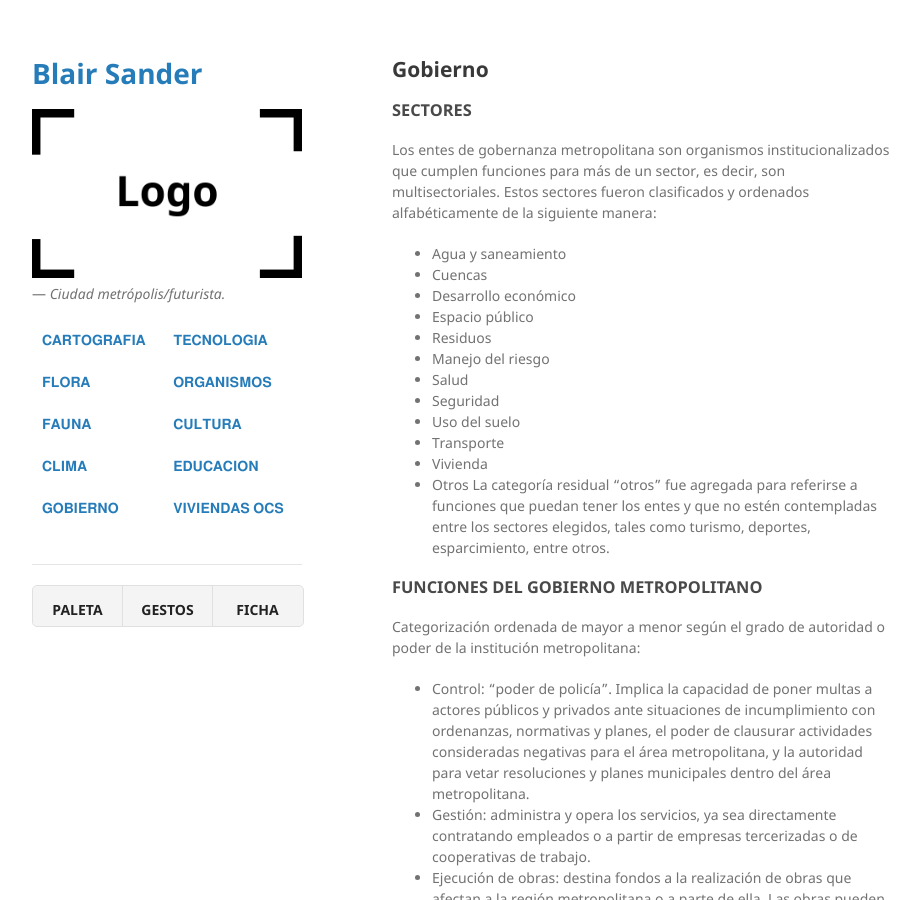
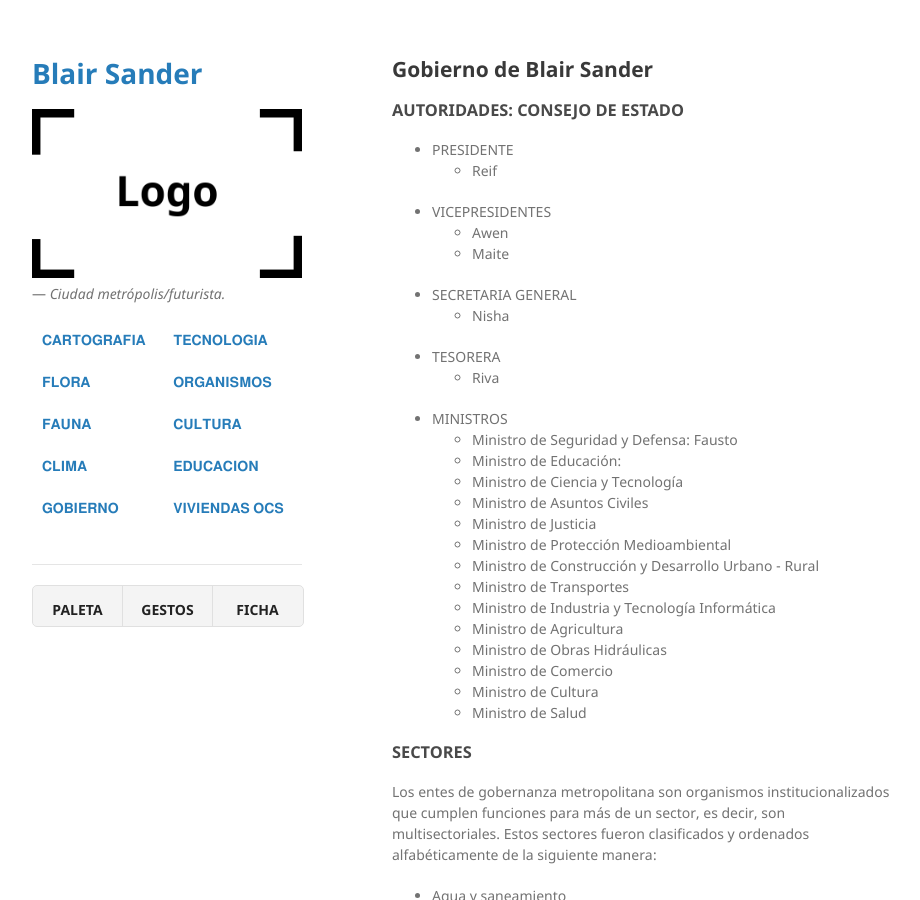
Before and after one commit to BlairSander/ciudad, a Jekyll site: the page built from gobierno.md, in a window 1280 px wide and 900 px high. Shown: the whole window, without its empty margins (178-1098 px from the left). Built offline with Jekyll 4.4.1, drawn with Linux system fonts in a browser that asks for light colours; some of the changed text lies outside the part shown.

Commit message:
Update gobierno.md

```diff
--- a/gobierno.md
+++ b/gobierno.md
@@ -2,7 +2,34 @@
 layout: default
 ---
 
-<h2>Gobierno</h2>
+<h2>Gobierno de Blair Sander</h2>
+
+<h3>AUTORIDADES: CONSEJO DE ESTADO</h3>
+
+- PRESIDENTE
+  - Reif
+- VICEPRESIDENTES
+  - Awen
+  - Maite
+- SECRETARIA GENERAL
+  - Nisha
+- TESORERA
+  - Riva
+- MINISTROS
+  - Ministro de Seguridad y Defensa: Fausto
+  - Ministro de Educación:
+  - Ministro de Ciencia y Tecnología
+  - Ministro de Asuntos Civiles
+  - Ministro de Justicia
+  - Ministro de Protección Medioambiental
+  - Ministro de Construcción y Desarrollo Urbano - Rural
+  - Ministro de Transportes
+  - Ministro de Industria y Tecnología Informática
+  - Ministro de Agricultura
+  - Ministro de Obras Hidráulicas
+  - Ministro de Comercio
+  - Ministro de Cultura
+  - Ministro de Salud
 
 <h3>SECTORES</h3>
 Los entes de gobernanza metropolitana son organismos
```
Also changed, not shown: other parts of gobierno.md (+0 -16 lines).
